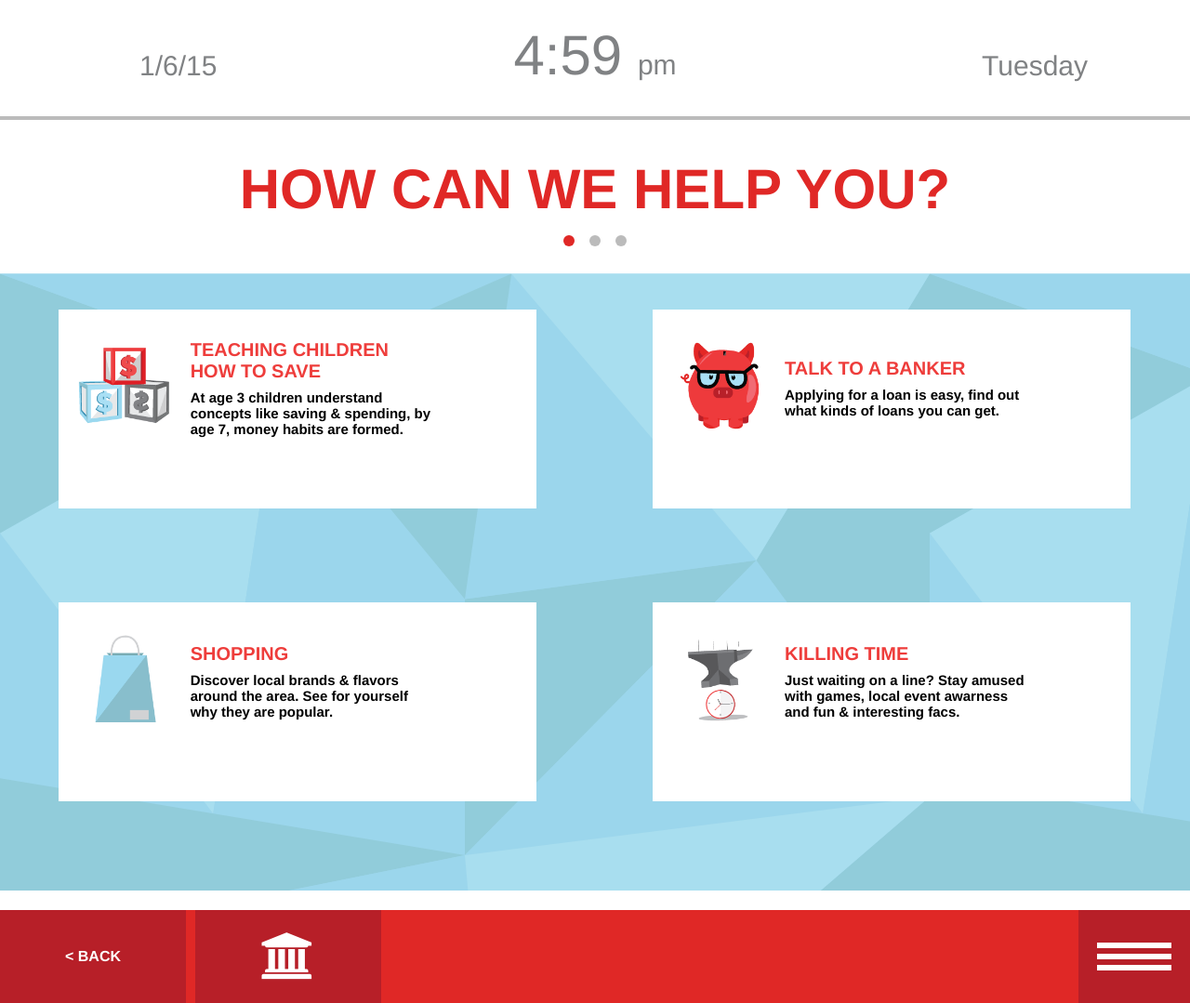
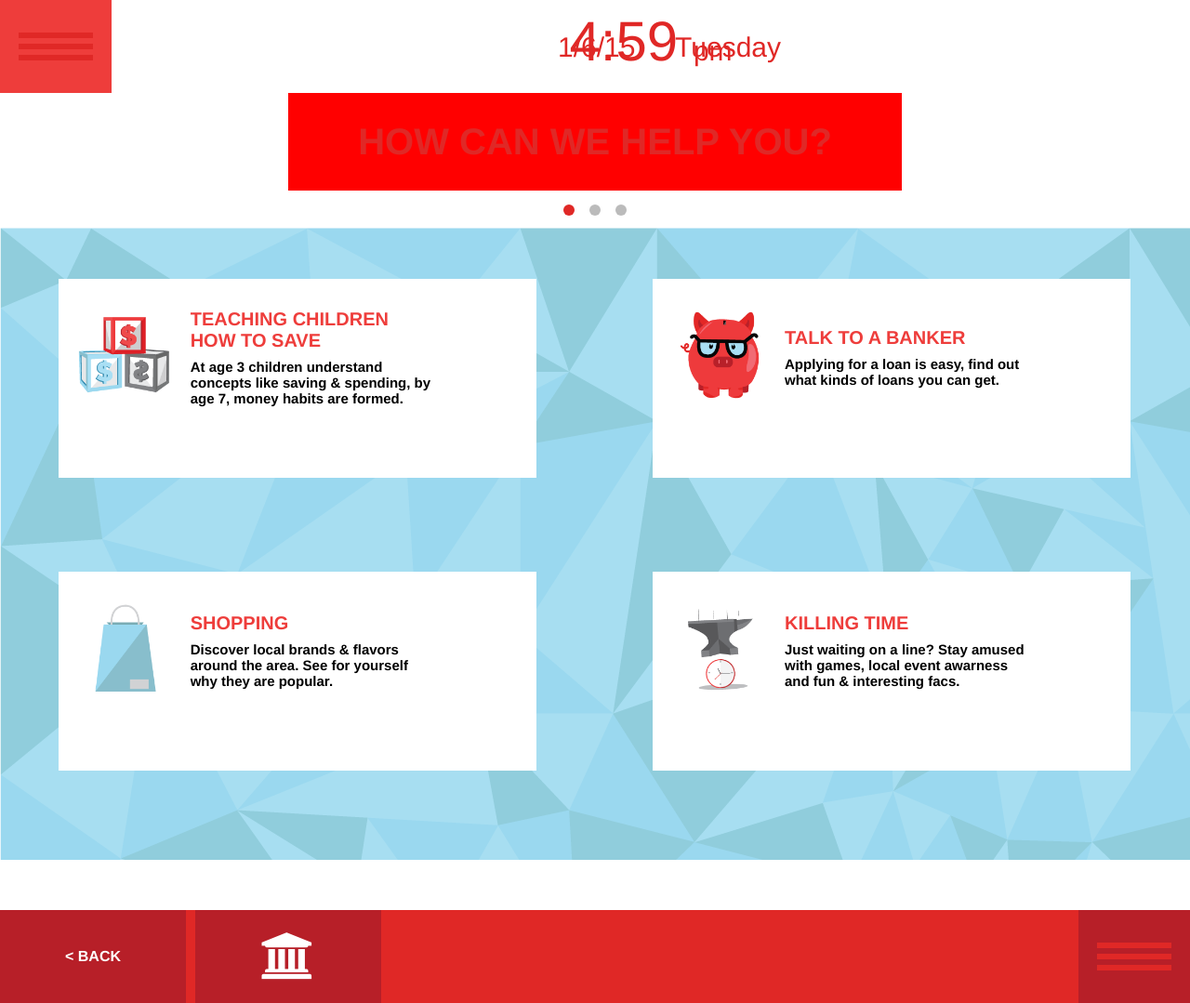
Before and after one commit to IsaacVH/Connected-Customer-Wide, a PHP site: page /htdocs/pages/connected-customer_main-page.php in a window 1280 px wide. Shown: the whole page at 93% size. Run offline with PHP 8.4, Linux system fonts and the light colour scheme.

Commit message:
header
header

```diff
--- a/htdocs/css/carousel.css
+++ b/htdocs/css/carousel.css
@@ -63,8 +63,8 @@
 	height: 680px;
 	margin: 0 auto;
 	display: block;
-	background-image: url('../assets/svg/background.svg');
-	background-size: 1000px 1000px;
+	background-image: url('/htdocs/assets/fractal-background.png');
+
 }
 
 #wrapper {
--- a/htdocs/css/footer.css
+++ b/htdocs/css/footer.css
@@ -106,12 +106,6 @@
 	transform: translateY(-50%);
 }
 
-.white-line-container .white-line {
-	height: 6px;
-	width: 100%;
-	background-color: white;
-	margin: 6px 0;
-}
 
 .nav-dropdown {
 	background-color: #ee3d3b;
--- a/htdocs/css/header.css
+++ b/htdocs/css/header.css
@@ -4,21 +4,24 @@
 	text-align: center;
 	font-family: 'Raleway', sans-serif;
 	font-weight: 300;
-	color: #808284;
+	color: #e02826;
 }
 
 /* This div contains all the date/time <span> elements. */
 #clock {
 	/*padding-top: 50px;*/
-	padding-top: 25px;
-	margin-bottom: 30px;
+
+	margin-bottom: 50px;
 
 	text-align: center;
-	height: 70px;
+	height: 100px;
 	width: 100%;
 
 	font-size: 30px;
 	position: relative;
+
+	margin:0 auto;
+
 }
 
 /* mm/dd/yy */
@@ -26,15 +29,17 @@
 	position: absolute;
 	left: 0;
 	bottom: 0;
-	color:#808284;
+	color:#e02826;
 
-	padding-bottom: 7px;
-	padding-left: 150px;
+	padding-bottom: 32px;
+	padding-left: 600px;
 }
 
 /* 00:00 am */
 .time {
 	font-size: 60px;
+	position:relative;
+	top:10px;
 }
 
 /* Just in case we want the colon to blink */
@@ -52,9 +57,45 @@
 	position: absolute;
 	right: 40px;
 	bottom: 0;
+	padding-bottom: 32px;
+	padding-right: 400px;
+}
 
-	padding-bottom: 7px;
-	padding-right: 70px;
+
+.menu-button {
+	position:relative;
+	float: left;
+	height:100px;
+	width: 120px;
+
+}
+
+.menu-button:hover {
+	background-color: #ee3d3b;
+	cursor: pointer;
+}
+.menu-button.darker {
+	background-color: #ee3d3b;
+}
+
+.white-line-container {
+	display: inline-block;
+	width: 80px;
+
+	margin: 0 auto;
+
+	position: relative;
+	top: 50%;
+	-webkit-transform: translateY(-50%);
+	-ms-transform: translateY(-50%);
+	transform: translateY(-50%);
+}
+
+.white-line-container .white-line {
+	height: 6px;
+	width: 100%;
+	background-color: #e02826;
+	margin: 6px 0;
 }
 
 .separator {
--- a/htdocs/pages/connected-customer_main-page.php
+++ b/htdocs/pages/connected-customer_main-page.php
@@ -7,10 +7,36 @@
 			#title{
 				font-family:helvetica;
 				font-weight:900;
-				font-size: 60px !important;
+				font-size: 40px !important;
 				color: #198A3E;
 				text-align: center;
+				width:600px;
+				padding:30px;
+				margin:0 auto;
+				background-color:red;
 			}
+
+			#square1{
+				width:80px;
+				height:80px;
+				background-color:red;
+				position:relative;
+				float:left;
+			}
+
+			#square2{
+				width:80px;
+				height:80px;
+				background-color:red;
+				position:relative;
+				float:right;
+			}
+
+			.titHow{
+				width:880px;
+				margin:0 auto;
+			}
+
 		</style>
 	</head>
 	<body>
@@ -23,7 +49,12 @@
 
 			<!-- BEGIN Header -->
 			<?php require("page-pieces/header.php"); ?>
+
+			<div class="titHow">
+			<!-- <div id="square1"></div> -->
 			<h1 id="title">HOW CAN WE HELP YOU?</h1>
+			<!-- <div id="square2"></div> -->
+			</div>
 			<!-- END Header -->
 
 			<!-- BEGIN Main Content -->
--- a/htdocs/pages/page-pieces/footer-simple.php
+++ b/htdocs/pages/page-pieces/footer-simple.php
@@ -15,7 +15,7 @@
 		<div class="menu-bar-wrapper">
 			<a href="#" onclick="backClicked()"><div id="placeholder"><div class="back">< BACK</div></div></a>
 			<a href="#" onclick="enter()"><div id="placeholder1"><div class="back"><i class="fa fa-university"></i></div></div></a>
-			<h1 id="title"></h1>
+
 			<div class="menu-button" onclick="menu_button()">
 				<span class="white-line-container">
 					<div class="white-line"></div>
--- a/htdocs/pages/page-pieces/header.php
+++ b/htdocs/pages/page-pieces/header.php
@@ -2,7 +2,17 @@
 <script> $(function() { set_clock(); setInterval(function(){set_clock();}, 1000); }); </script>
 <link rel="stylesheet" href="../css/header.css">
 <div id="header">
+
+
 	<div id="clock">
+	<div class="menu-button" onclick="menu_button()">
+		<span class="white-line-container">
+			<div class="white-line"></div>
+			<div class="white-line"></div>
+			<div class="white-line"></div>
+		</span>
+	</div>
+
 		<span class="date"></span>
 		<span class="time">
 			<span id="hourmin">0:00</span>
@@ -10,5 +20,5 @@
 		</span>
 		<span class="dayofweek"></span>
 	</div>
-	<div class="separator"></div>
+
 </div>
```
Also changed, not shown: rss.xml (+39 -39 lines), htdocs/assets/fractal-background.png.
